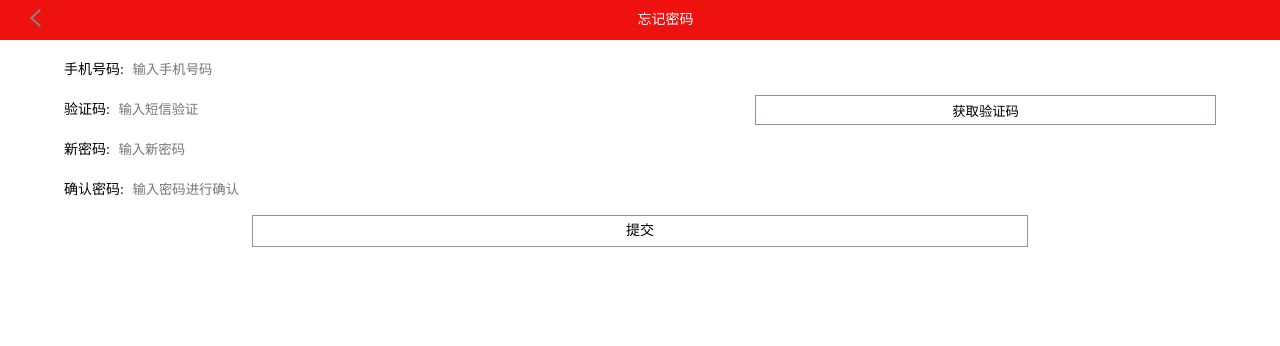
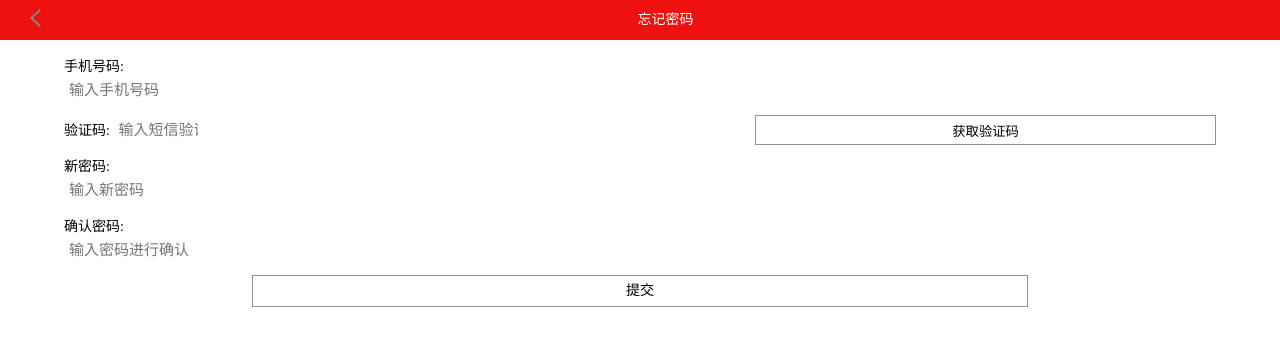
Before and after one commit to zhenshigu/demovf, a PHP site: page /database/application/views/clientm/Forgotpwd.php in a window 1280 px wide. Shown: the top 346 px of the page. Run offline with PHP 8.4, Linux system fonts and the light colour scheme; the template is opened without the code that fills it, so the values that code supplies are empty.

Commit message:
syn:修改注册界面

```diff
--- a/application/views/clientm/Regpage.php
+++ b/application/views/clientm/Regpage.php
@@ -9,7 +9,7 @@
     <script type="text/javascript" src="<?php echo $base_url.'static/js/mysha1.js'?>"></script>
 </head>
 
-<body style="background: #fff">
+<body >
     <ul class="reg_head">
         <li><span id="goback" ><img class="rotate" src="<?php echo $base_url.'static/img/icon_dropdown.png';?>"></span><span>新用户注册</span></li>
     </ul>
--- a/static/css/apm.css
+++ b/static/css/apm.css
@@ -552,6 +552,8 @@ vertical-align:middle;
     outline: 0 none;
     line-height: 30px;
     padding-left: 5px;
+    width:100%;
+    font-size: 15px;
 }
 .shell_input{
 
```
